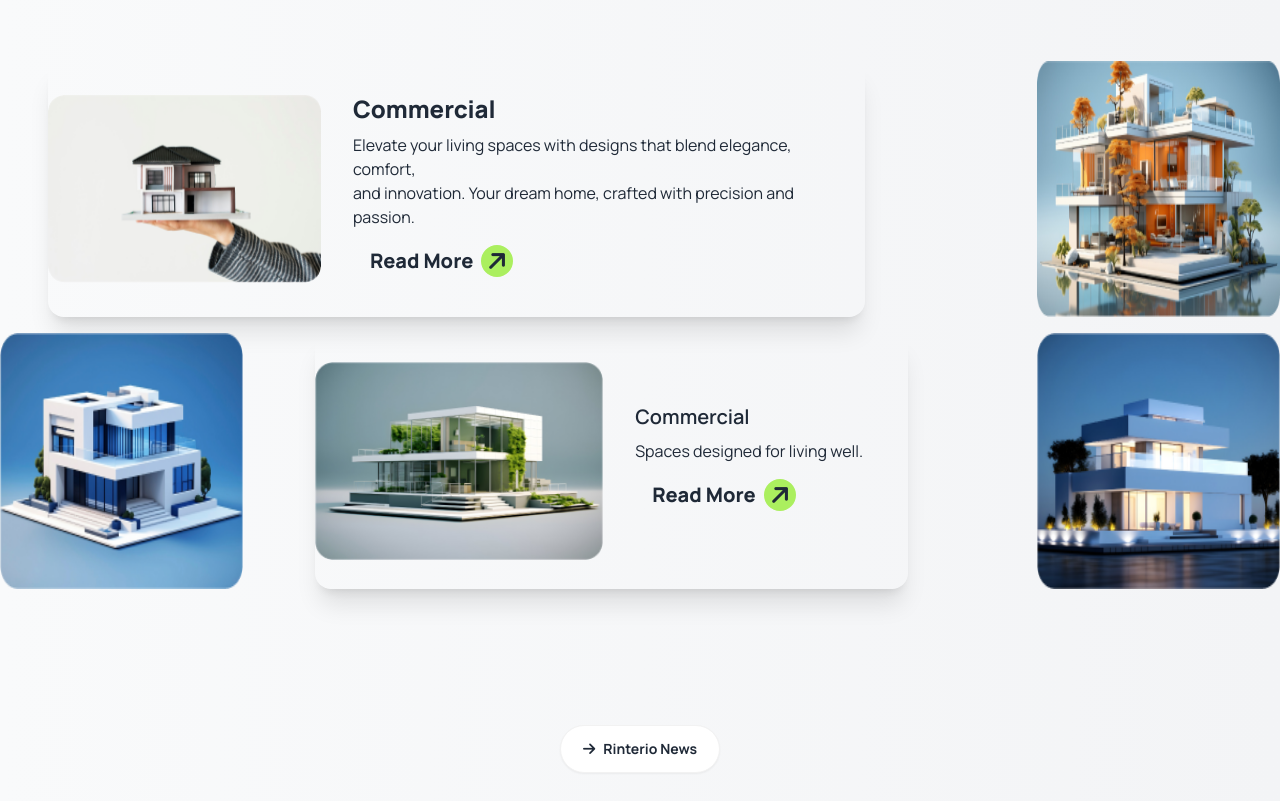
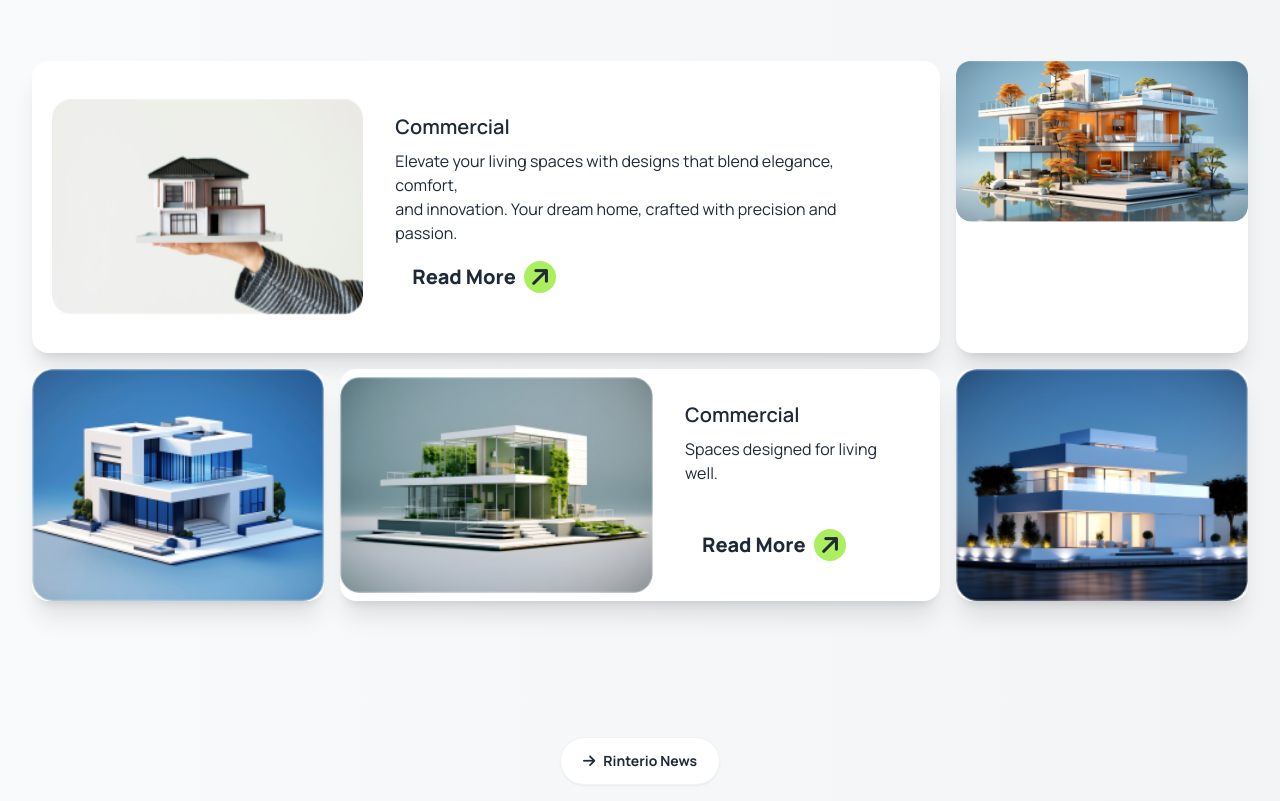
Before and after one commit to ShahJamal6160/Batch-10-Assignment-3, a plain HTML site: page index.html in a window 1280 px wide. Shown: the part 2350-3151 px from the top of the page. Drawn offline with nearby package versions, Linux system fonts and the light colour scheme.

Commit message:
protfoli section done

```diff
--- a/index.html
+++ b/index.html
@@ -268,46 +268,53 @@
 
           <section class="mb-24">
 
-            <div class="text-center py-16">
+            <div class="text-center px-10 py-16">
                       <button class="btn w-56 bg-white rounded-3xl font-bold"> <i class="fa-solid fa-arrow-right"></i>  Explore our Latest works</button>
 
-                  <h1 class="text-3xl lg:text-5xl font-bold py-4">Our Latest Portfolio</h1>
-                  <p class="text-sm font-medium">Notable features, innovative solutions, or unique aspects of the design.  Client Testimonial: <br> A quote or feedback from the client, if available.</p>
+                  <h1 class=" text-2xl lg:text-5xl font-bold py-4">Our Latest Portfolio</h1>
+                  <p class="text-sm font-medium">Notable features, innovative solutions, or unique aspects of the design. Client Testimonial: <br> A quote or feedback from the client, if available.</p>
             </div>
 
-                  <div class="container mx-auto grid lg:grid-cols-5 gap-4 ">
+            <div class="container mx-auto px-8 grid lg:grid-cols-4 gap-4 ">
               <!-- card-1 -->
-                        <div class=" w-4/5 grid mx-12 lg:col-span-4">
-                            <div class="card mx-12 lg:mx-0 flex justify-center items-center lg:card-side  shadow-xl ">
+              <div class="card px-5 py-5 lg:card-side bg-base-100 lg:col-span-3 shadow-xl">
                 <figure>
-                                <img class="w-72"
+                  <img class="w-80"
                     src="assets/img1.png"
-                                  alt="img" />
+                    alt="img-1" />
                 </figure>
                 <div class="card-body">
-                                <h2 class="card-title text-2xl font-extrabold">Commercial</h2>
+                  <h2 class="card-title">Commercial</h2>
                   <p>Elevate your living spaces with designs that blend elegance, comfort, <br> and innovation. Your dream home, crafted with precision and passion.</p>
                   <div class="card-actions justify-start">
                     <button class="btn btn-ghost text-xl font-extrabold">  Read More <i class="w-8 h-8 text-2xl fa-solid fa-arrow-right bg-[#ABEF5F] -rotate-45  rounded-full "></i></button>
                   </div>
                 </div>
               </div>
-                        </div>
                   <!-- card-2 -->
-                        <div class=" card flex items-center ">
-                          <img class="w-72 mx-12 lg:h-64" src="assets/img2.png" alt="">
+                  <div class="card  bg-base-100 shadow-xl">
+                    <figure>
+                      <img class="w-80"
+                        src="assets/img2.png"
+                        alt="img-2" />
+                    </figure>
+
                   </div>
 
                 <!-- card-3 -->
-                        <div class="card flex items-center ">
-                          <img class="w-72 lg:h-64" src="assets/img3.png" alt="">
+
+                <div class="card bg-base-100 shadow-xl">
+                  <figure>
+                    <img class="w-80"
+                      src="assets/img3.png"
+                      alt="img" />
+                  </figure>
+
                 </div>
-
                 <!-- card-4 -->
-                        <div class="w-4/5 grid mx-12 lg:col-span-3  ">
-                          <div class="card mx-12 flex justify-center items-center lg:card-side lg:mx-2 shadow-xl ">
+                <div class="card lg:card-side bg-base-100 lg:col-span-2 shadow-xl">
                   <figure>
-                              <img class="w-72"
+                    <img class="w-80"
                       src="assets/img4.png"
                       alt="img" />
                   </figure>
@@ -319,13 +326,18 @@
                     </div>
                   </div>
                 </div>
-                        </div>
+
 
               <!-- card-5 -->
-                        <div class=" card flex items-center ">
-                          <img class="w-72 lg:h-64" src="assets/img5.png" alt="">
+
+              <div class="card  bg-base-100 shadow-xl">
+                <figure>
+                  <img class="w-80"
+                    src="assets/img5.png"
+                    alt="img" />
+                </figure>
+
               </div>
-
       </div>
 
 
```
Lines whose indentation alone changed are shown as unchanged.
